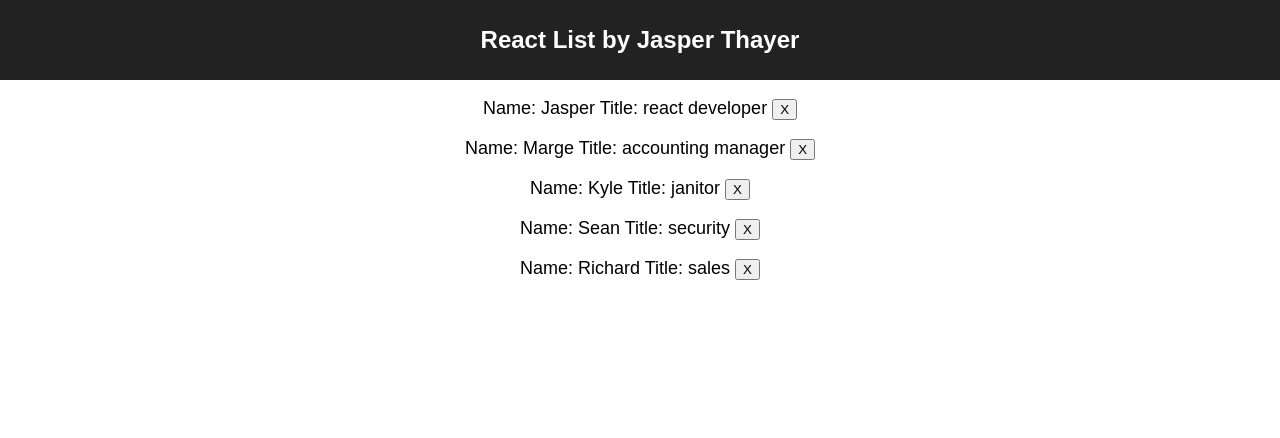
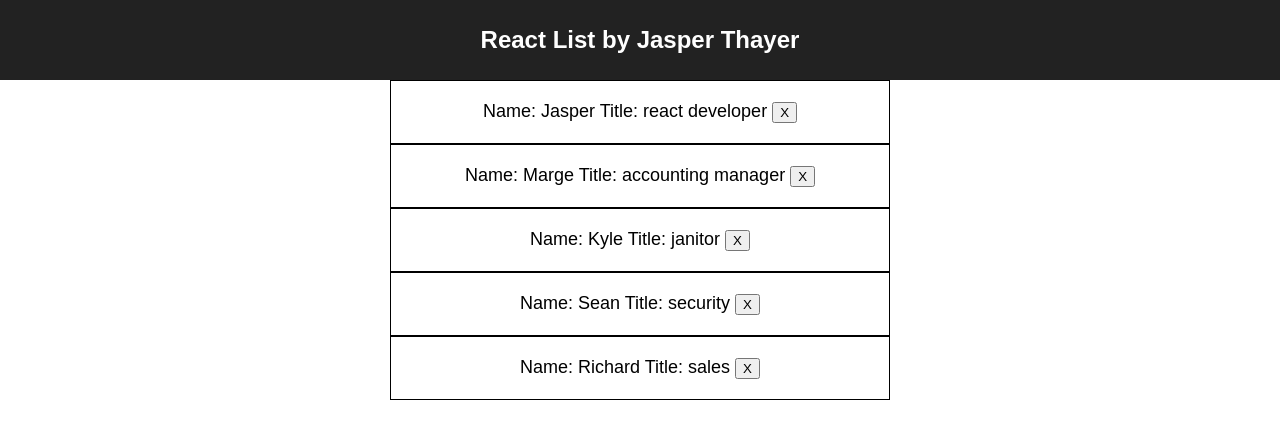
Before and after one commit to JasperThayer/React-List, a React (Create React App) app: page / in a window 1280 px wide. Shown: the top 438 px of the page. Built offline with nearby package versions, Linux system fonts and the light colour scheme.

Commit message:
Started adding some css to the User component and refactored some code

```diff
--- a/src/App.css
+++ b/src/App.css
@@ -12,6 +12,8 @@
   font-size: 1.5em;
 }
 
-.App-list {
+.User-list {
+  width: 500px;
+  margin: auto;
   font-size: large;
 }
--- a/src/App.js
+++ b/src/App.js
@@ -1,6 +1,6 @@
 import React, { Component } from 'react';
 import './App.css';
-import User from './User/user';
+import User from './User/User';
 
 class App extends Component {
   state = {
@@ -19,7 +19,7 @@ class App extends Component {
         <header className="App-header">
           <h1 className="App-title">React List by Jasper Thayer</h1>
         </header>
-        <div className="App-list">
+        <div className="User-list">
             {this.state.users.map(user => {
                 return <User
                     key={user._id}
--- /dev/null
+++ b/src/User/User.css
@@ -0,0 +1,4 @@
+.user {
+    border: solid 1px #000000;
+    padding:20px;
+}
--- /dev/null
+++ b/src/User/User.js
@@ -0,0 +1,8 @@
+import React from 'react';
+import './User.css';
+
+const user = (props) => {
+    return <div className="user">Name: {props.name} Title: {props.title} <button>X</button></div>
+};
+
+export default user;
--- a/src/User/user.js
+++ /dev/null
@@ -1,7 +0,0 @@
-import React from 'react';
-
-const user = (props) => {
-    return <p>Name: {props.name} Title: {props.title} <button>X</button></p>
-};
-
-export default user;
```
